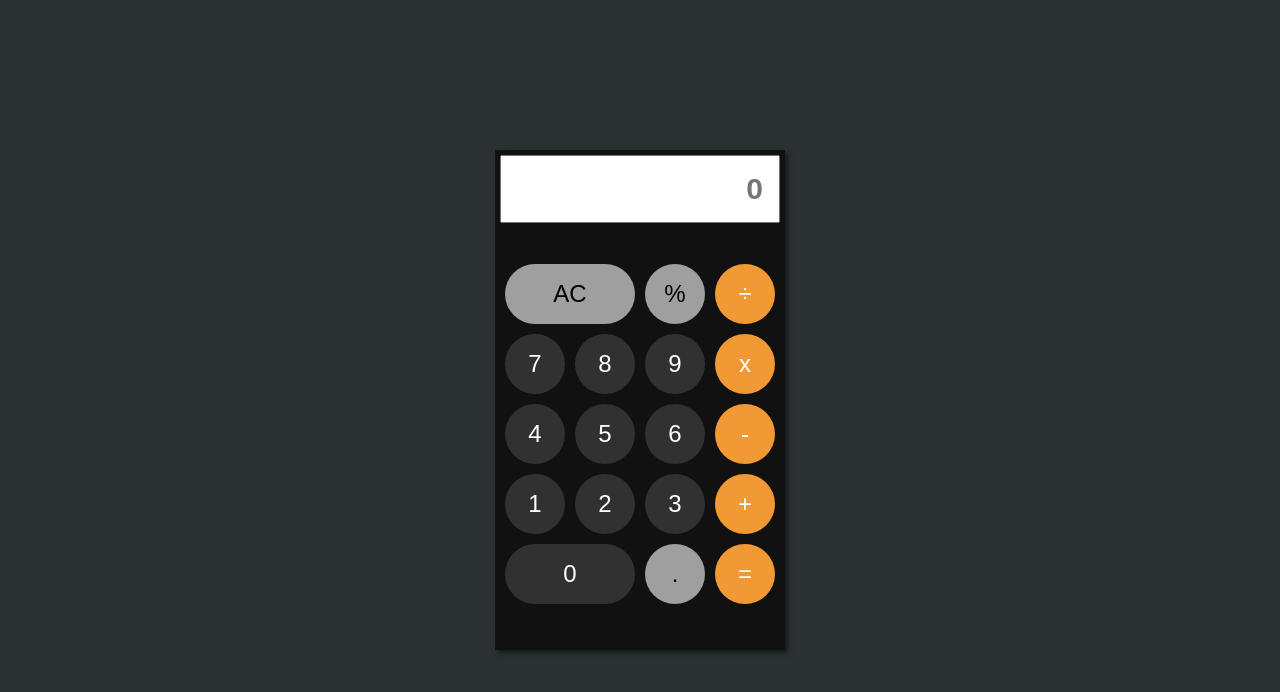
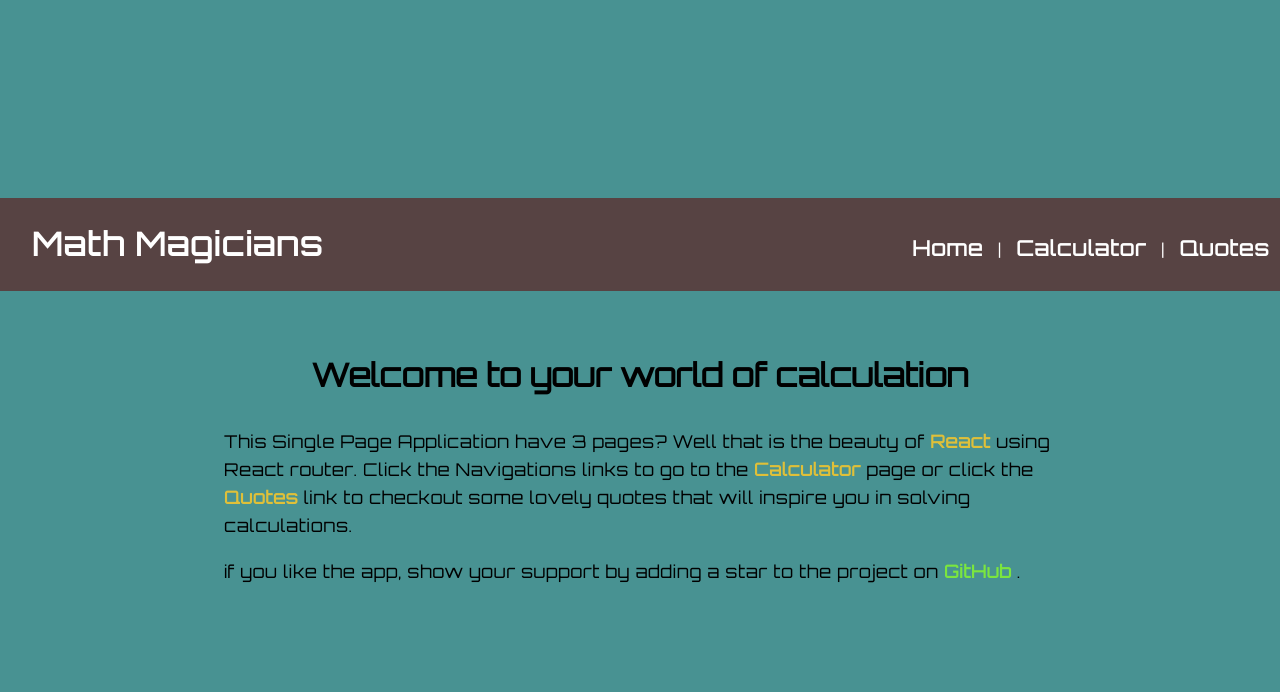
Before and after one commit to Mikelobi/Maths-Magician-Project, a React (Create React App) app: page / in a window 1280 px wide. Shown: the top 692 px of the page. Built offline with nearby package versions, Linux system fonts and the light colour scheme.

Commit message:
Add routing  to render different page views in a single page

```diff
--- /dev/null
+++ b/src/App.css
@@ -0,0 +1,6 @@
+.calc {
+  padding-top: 5em;
+  display: flex;
+  align-items: center;
+  justify-content: center;
+}
--- a/src/App.js
+++ b/src/App.js
@@ -1,10 +1,37 @@
 import React from 'react';
 import Calculator from './components/Calculator';
+import Navigation from './components/Navigation';
+import './App.css';
 
-const App = () => (
-  <div>
-    <Calculator />
-  </div>
-);
+function App() {
+  return (
+    <div>
+      <Navigation />
+      <div className="calc-content">
+        <h3>
+          Let us do some
+          {' '}
+          <span> Math Magic </span>
+          !
+        </h3>
+        <p>
+          If you notice any bug while perfoming your
+          {' '}
+          <span> Math Magic </span>
+          ,
+          please raise an issue on the project Github page at this
+          {' '}
+          <a href="https://github.com/Mikelobi/Maths-Magician-Project/issues">
+            Issue Page
+          </a>
+          {' '}
+        </p>
+      </div>
+      <div className="calc">
+        <Calculator />
+      </div>
+    </div>
+  );
+}
 
 export default App;
--- /dev/null
+++ b/src/components/Navigation.css
@@ -0,0 +1,22 @@
+.header {
+  display: flex;
+  flex-direction: row;
+  align-items: baseline;
+  background-color: rgb(87, 67, 67);
+  color: #fff;
+  justify-content: space-between;
+}
+
+.header h2 {
+  padding-left: 1em;
+  font-size: 2em;
+  letter-spacing: 0.05em;
+}
+
+.navigation a {
+  text-decoration: none;
+  color: #fff;
+  padding: 0.5em;
+  font-size: 1.3em;
+  letter-spacing: 0.05em;
+}
--- /dev/null
+++ b/src/components/Navigation.js
@@ -0,0 +1,23 @@
+import { Link } from 'react-router-dom';
+import './Navigation.css';
+
+function Navigation() {
+  return (
+    <div className="header">
+      <h2>Math Magicians</h2>
+      <nav className="navigation">
+        <Link to="/">Home</Link>
+        {' '}
+        |
+        {' '}
+        <Link to="/calculator">Calculator</Link>
+        {' '}
+        |
+        {' '}
+        <Link to="/quotes">Quotes</Link>
+      </nav>
+    </div>
+  );
+}
+
+export default Navigation;
--- a/src/index.css
+++ b/src/index.css
@@ -10,7 +10,7 @@ html {
 
 body {
   margin: 0;
-  background-color: #2b3131;
+  background-color: #489292;
   font-family: 'Orbitron', sans-serif;
   min-height: 100vh;
   display: flex;
--- a/src/index.js
+++ b/src/index.js
@@ -1,8 +1,23 @@
 import React from 'react';
-import ReactDOM from 'react-dom/client';
+import { render } from 'react-dom';
+import { BrowserRouter, Routes, Route } from 'react-router-dom';
 
 import './index.css';
 import App from './App';
+import Quotes from './routes/Quotes';
+import Home from './routes/Home';
 
-const root = ReactDOM.createRoot(document.getElementById('root'));
-root.render(<App />);
+const rootElement = document.getElementById('root');
+
+render(
+  <React.StrictMode>
+    <BrowserRouter>
+      <Routes>
+        <Route path="/" element={<Home />} />
+        <Route path="/calculator" element={<App />} />
+        <Route path="/quotes" element={<Quotes />} />
+      </Routes>
+    </BrowserRouter>
+  </React.StrictMode>,
+  rootElement,
+);
```
